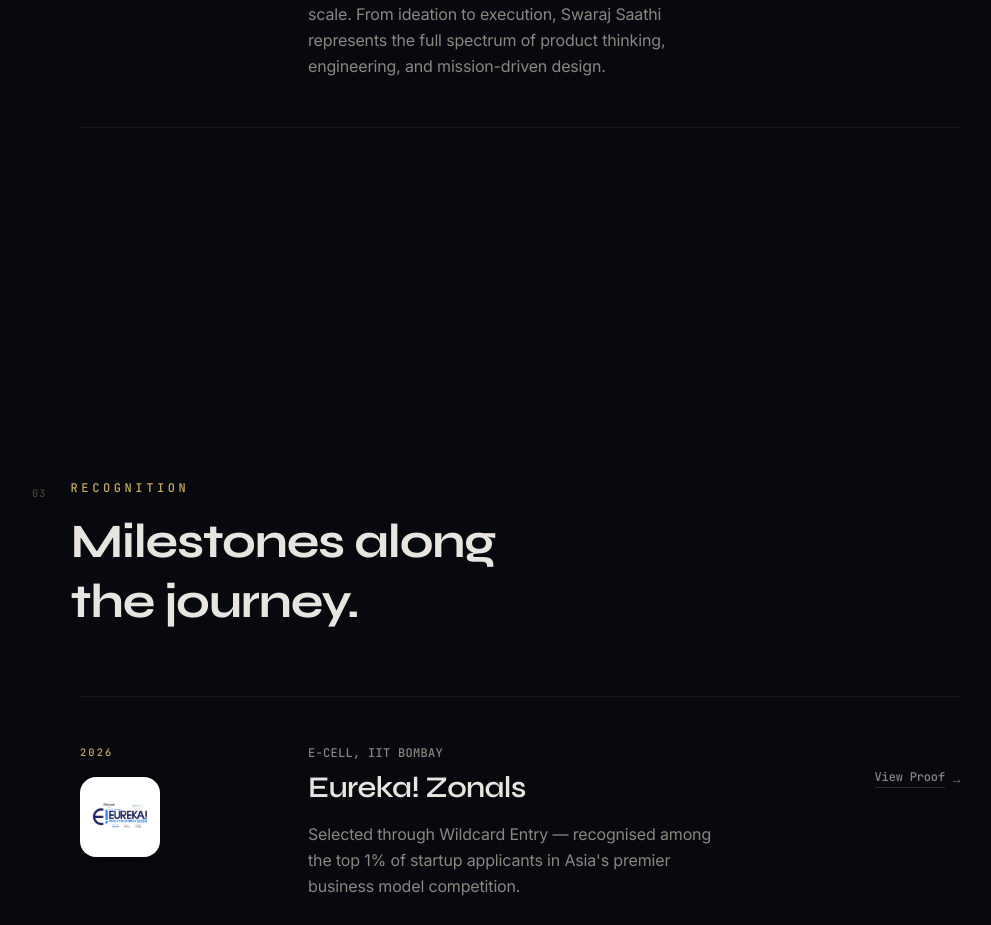
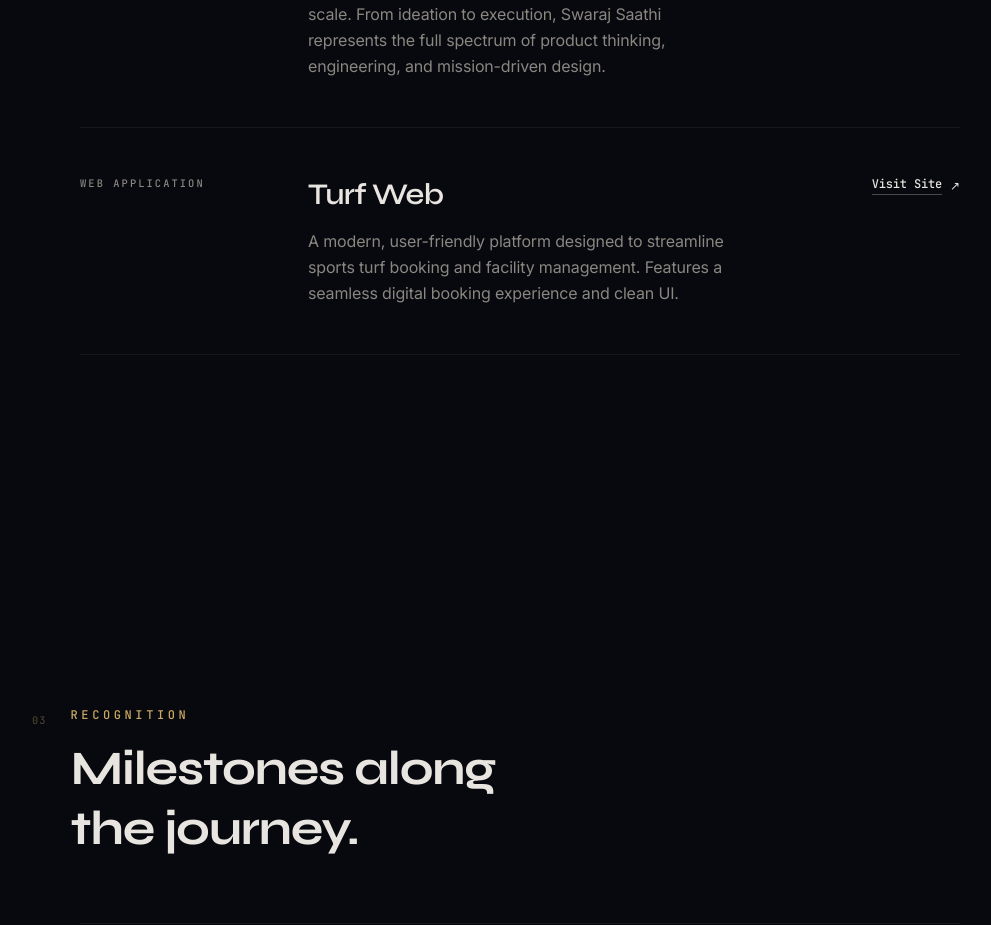
Before and after one commit to Sarthak-R07/Sarthak-Potfolio, a React (Vite) app: page / in a window 1280 px wide. Shown: the part 2609-3534 px from the top of the page, without its empty margins (144-1135 px from the left). Built offline with nearby package versions, Linux system fonts and the light colour scheme.

Commit message:
Add Turf Web to projects

```diff
--- a/src/components/Work.tsx
+++ b/src/components/Work.tsx
@@ -22,6 +22,14 @@ const projects = [
     websiteLink: 'https://Sarthak-R07.github.io/Swaraj-Saathi-Website/',
     videoLink: 'https://drive.google.com/file/d/1e1QFynU-nk0Ujk90JnGCilf_yxIBxEnu/view?usp=drive_link',
     flagship: true,
+  },
+  {
+    title: 'Turf Web',
+    type: 'Web Application',
+    description: 'A modern, user-friendly platform designed to streamline sports turf booking and facility management. Features a seamless digital booking experience and clean UI.',
+    websiteLink: '#', // TODO: Add actual link when ready
+    videoLink: null,
+    flagship: false,
   },
 ];
 
```
